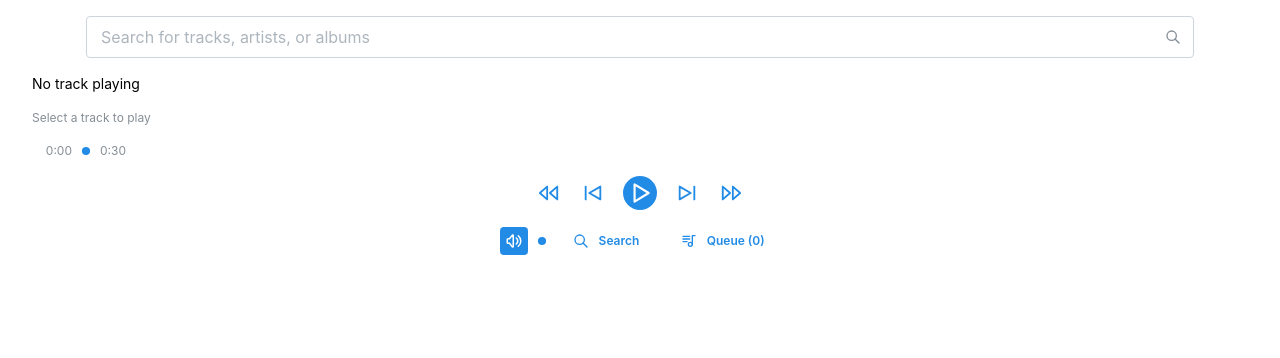
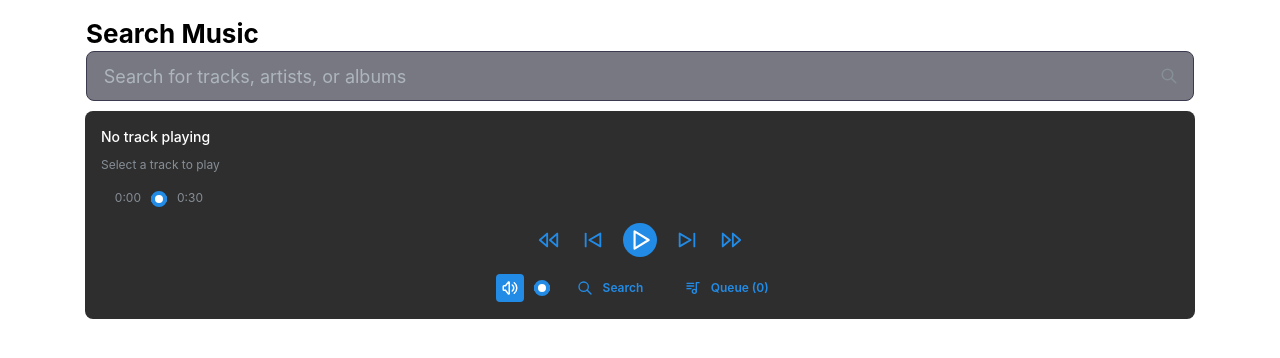
Before and after one commit to SahilChhatbar/musify, a React (Vite) app in the folder musify/: page /search in a window 1280 px wide. Shown: the top 358 px of the page. Built offline with nearby package versions, Linux system fonts and the light colour scheme.

Commit message:
UI changes

```diff
--- a/musify/src/layout/AppShellLayout.tsx
+++ b/musify/src/layout/AppShellLayout.tsx
@@ -1,6 +1,6 @@
 import { AppShell, Box } from "@mantine/core";
 import { Outlet } from "react-router-dom";
-import  MusicPlayer  from "../pages/home/components/Player";
+import MusicPlayer from "../pages/home/components/Player";
 import { useNavigate } from "react-router-dom";
 
 const AppShellLayout = () => {
@@ -11,14 +11,17 @@ const AppShellLayout = () => {
   };
 
   return (
-    <AppShell className="bg-black text-white" padding="md">
+    <AppShell
+      className="min-h-screen"
+      padding="md"
+    >
       <AppShell.Main
-        className="bg-gradient-to-b from-gray-900 to-black rounded-md"
+        className="rounded-md overflow-hidden relative pb-36"
       >
-        <Box className="h-full overflow-auto p-4 pb-32">
+        <Box className="h-full overflow-auto p-6">
           <Outlet />
         </Box>
-        <Box className="fixed bottom-0 left-0 right-0 p-4 bg-gray-700 border-t border-gray-200 z-10">
+        <Box className="fixed bottom-0 left-0 right-0 px-6 py-4 border-t border-gray-800 shadow-lg z-10">
           <MusicPlayer onSearch={handleSearchClick} />
         </Box>
       </AppShell.Main>
--- a/musify/src/pages/home/components/Player.tsx
+++ b/musify/src/pages/home/components/Player.tsx
@@ -63,9 +63,16 @@ const MusicPlayer = ({ onSearch }: MusicPlayerProps) => {
   }, [playerState.volume]);
 
   return (
-    <Paper p="md" radius="md" className="bg-gray-900 border border-gray-800">
+    <Paper
+      p="md"
+      radius="md"
+      w={1110}
+      mx="auto"
+      bg="dark"
+      c="white"
+    >
       <Stack gap="md">
-        <Group justify="apart">
+        <Group justify="apart" className="pb-1">
           <Group>
             {playerState?.currentTrack ? (
               <>
@@ -79,8 +86,8 @@ const MusicPlayer = ({ onSearch }: MusicPlayerProps) => {
                   radius="md"
                   alt={playerState?.currentTrack?.title}
                  />
-                <Stack>
-                  <Text size="sm" fw={500} className="truncate max-w-xs">
+                <Stack gap="xs">
+                  <Text size="sm" fw={600} className="truncate max-w-xs">
                     {playerState?.currentTrack?.title}
                   </Text>
                   <Text size="xs" c="dimmed">
@@ -90,8 +97,8 @@ const MusicPlayer = ({ onSearch }: MusicPlayerProps) => {
               </>
             ) : (
               <Group>
-                <Stack>
-                  <Text size="sm">No track playing</Text>
+                <Stack gap="xs">
+                  <Text size="sm" fw={500}>No track playing</Text>
                   <Text size="xs" c="dimmed">
                     Select a track to play
                   </Text>
@@ -101,8 +108,8 @@ const MusicPlayer = ({ onSearch }: MusicPlayerProps) => {
           </Group>
           {playerState.queue.length > 0 && (
             <Group>
-              <IconPlaylist size={16} />
-              <Badge size="sm" radius="sm">
+              <IconPlaylist size={16}  />
+              <Badge size="sm" radius="sm" color="blue" variant="light">
                 {playerState?.queue?.length} in queue
               </Badge>
             </Group>
@@ -115,7 +122,7 @@ const MusicPlayer = ({ onSearch }: MusicPlayerProps) => {
           <Slider
             value={(playerState?.currentTime / duration) * 100}
             className="flex-1"
-            size="xs"
+            color="blue"
           />
           <Text size="xs" c="dimmed" w={40}>
             {formatTime(duration)}
@@ -140,15 +147,14 @@ const MusicPlayer = ({ onSearch }: MusicPlayerProps) => {
           </ActionIcon>
           <ActionIcon
             size="lg"
-            className="bg-blue-600 hover:bg-blue-700"
             radius="xl"
             onClick={togglePlay}
             title={playerState?.isPlaying ? "Pause" : "Play"}
           >
             {playerState?.isPlaying ? (
-              <IconPlayerPause size={26} />
+              <IconPlayerPause size={26} className="text-white" />
             ) : (
-              <IconPlayerPlay size={26} />
+              <IconPlayerPlay size={26} className="text-white" />
             )}
           </ActionIcon>
           <ActionIcon
@@ -168,7 +174,7 @@ const MusicPlayer = ({ onSearch }: MusicPlayerProps) => {
             <IconPlayerTrackNext size={22} />
           </ActionIcon>
         </Group>
-        <Group justify="center">
+        <Group justify="center" className="pt-1">
           <Group gap="xs">
             <ActionIcon
               onClick={toggleMute}
@@ -179,8 +185,7 @@ const MusicPlayer = ({ onSearch }: MusicPlayerProps) => {
             <Slider
               value={playerState.volume * 100}
               onChange={(value) => handleVolumeChange(value)}
-              size="xs"
-              className="w-24"
+              color="blue"
             />
           </Group>
           <Button
@@ -197,7 +202,6 @@ const MusicPlayer = ({ onSearch }: MusicPlayerProps) => {
             variant="subtle"
             leftSection={<IconPlaylist size={16} />}
             onClick={() => (window.location.href = "/queue")}
-            title="View queue"
             >
             Queue ({playerState.queue.length})
           </Button>
--- a/musify/src/pages/home/components/Queue.tsx
+++ b/musify/src/pages/home/components/Queue.tsx
@@ -10,6 +10,7 @@ import {
   Center,
   Alert,
   Progress,
+  Box,
 } from "@mantine/core";
 import {
   IconPlayerPlay,
@@ -17,6 +18,8 @@ import {
   IconAlertCircle,
   IconPlayerSkipForward,
   IconPlayerSkipBack,
+  IconPlaylistX,
+  IconMusic,
 } from "@tabler/icons-react";
 import { usePlayerContext } from "../../../context/PlayerContext";
 import { formatTime } from "../../../util/formatTime";
@@ -34,37 +37,48 @@ const Queue = () => {
 
   const calculateProgress = () => {
     if (!playerState?.currentTrack) return 0;
-    return (playerState.currentTime / playerState.currentTrack.duration) * 100;
+    const duration = playerState.currentTrack.duration || 30;
+    return (playerState.currentTime / duration) * 100;
   };
 
   return (
-    <Container size="lg" className="mb-32">
+    <Container size="lg">
       <Stack gap="lg">
         {notification && notification.type === "error" && (
           <Alert icon={<IconAlertCircle size={16} />} title="Error" color="red">
             {notification.message}
           </Alert>
         )}
-        <Group justify="apart">
-          <Title order={2}>Queue</Title>
+        <Group justify="space-between">
+          <Title order={2} >Your Queue</Title>
           {playerState?.queue?.length > 0 && (
-            <Button variant="subtle" c="red" onClick={clearQueue}>
+            <Button
+              variant="subtle"
+              color="red"
+              onClick={clearQueue}
+              leftSection={<IconPlaylistX size={16} />}
+            >
               Clear Queue
             </Button>
           )}
         </Group>
         {playerState?.currentTrack && (
-          <>
+          <Box>
             <Title order={4}>Now Playing</Title>
-            <Card padding="md" radius="md" className="bg-gray-800">
+            <Card
+              padding="md"
+              radius="md"
+            >
               <Stack>
-                <Group justify="apart">
+                <Group justify="space-between">
                   <Group>
-                    <Stack>
                     <Button
-                        variant="subtle"
+                      variant="light"
+                      color="blue"
                       onClick={togglePlay}
                       title={playerState.isPlaying ? "Pause" : "Play"}
+                      radius="xl"
+                      size="sm"
                       >
                       {playerState.isPlaying ? (
                         <IconPlayerPause size={16} />
@@ -72,9 +86,8 @@ const Queue = () => {
                         <IconPlayerPlay size={16} />
                       )}
                     </Button>
-                    </Stack>
-                    <Stack>
-                      <Text fw={500}>{playerState?.currentTrack?.title}</Text>
+                    <Stack gap="xs">
+                      <Text fw={600} >{playerState?.currentTrack?.title}</Text>
                       <Text size="sm" c="dimmed">
                         {playerState?.currentTrack?.artist?.name}
                       </Text>
@@ -97,54 +110,61 @@ const Queue = () => {
                     </Button>
                   </Group>
                 </Group>
-                <Group>
-                  <Text size="xs" c="dimmed">
+                <Group className="pt-2">
+                  <Text size="xs" c="dimmed" w={40} ta="right">
                     {formatTime(playerState?.currentTime)}
                   </Text>
                   <Progress
                     value={calculateProgress()}
-                    className="flex-1"
-                    size="xs"
+                    size="sm"
                     color="blue"
+                    radius="xl"
                   />
-                  <Text size="xs" c="dimmed">
+                  <Text size="xs" c="dimmed" w={40}>
                     {formatTime(playerState?.currentTrack?.duration)}
                   </Text>
                 </Group>
               </Stack>
             </Card>
-          </>
+          </Box>
         )}
         {playerState?.queue?.length > 0 ? (
-          <>
+          <Box mb={10}>
             <Divider />
-            <Title order={4}>Next Up</Title>
-            <Stack gap="sm">
+            <Title order={4} mt={10}>Next Up</Title>
+            <Stack gap="md">
               {playerState.queue.map((item, index) => (
                 <Card
                   key={`${item?.track?.id}-${index}`}
                   padding="md"
                   radius="md"
-                  className="bg-gray-800 hover:bg-gray-700 transition-cs"
+                  shadow="md"
                   >
-                  <Group justify="apart">
+                  <Group justify="space-between">
                     <Group>
-                      <Text size="sm" c="dimmed" className="w-6">
+                      <Text
+                        size="sm"
+                       >
                         {index + 1}
                       </Text>
-                      <Text fw={500}>{item.track.title}</Text>
+                      <Stack gap="xs">
+                        <Text fw={500} >{item.track.title}</Text>
                         <Text size="sm" c="dimmed">
                           {item?.track?.artist?.name}
                         </Text>
+                      </Stack>
                     </Group>
                     <Group gap="sm">
                       <Text size="sm" c="dimmed">
                         {formatTime(item?.track?.duration)}
                       </Text>
                       <Button
-                        variant="subtle"
+                        variant="light"
+                        color="blue"
                         onClick={() => playTrack(item?.track)}
                         title="Play this track"
+                        radius="xl"
+                        size="sm"
                        >
                         <IconPlayerPlay size={16} />
                       </Button>
@@ -153,14 +173,22 @@ const Queue = () => {
                 </Card>
               ))}
             </Stack>
-          </>
+          </Box>
         ) : (
-          <Center>
-            <Stack>
-              <Text c="dimmed">Your queue is empty</Text>
-              <Text size="sm" c="dimmed" className="mt-2">
+          <Center mb={10}>
+            <Stack align="center">
+              <IconMusic size={48} className="text-gray-600 mb-2" />
+              <Text c="dimmed" fw={500}>Your queue is empty</Text>
+              <Text size="sm" c="dimmed">
                 Search for tracks and add them to your queue
               </Text>
+              <Button
+                variant="light"
+                color="blue"
+                onClick={() => window.location.href = "/search"}
+              >
+                Browse Music
+              </Button>
             </Stack>
           </Center>
         )}
--- a/musify/src/pages/home/components/Search.tsx
+++ b/musify/src/pages/home/components/Search.tsx
@@ -11,6 +11,7 @@ import {
   Loader,
   Center,
   Notification,
+  Title,
 } from "@mantine/core";
 import {
   IconSearch,
@@ -42,7 +43,7 @@ const Search = () => {
   };
 
   return (
-    <Container size="lg">
+    <Container size="lg" mb={10}>
       {notification && (
         <Notification
           title={notification.type === "success" ? "Success" : "Error"}
@@ -51,26 +52,33 @@ const Search = () => {
           }
           color={notification.type === "success" ? "green" : "red"}
           onClose={() => {}}
-          className="mb-4"
            >
           {notification.message}
         </Notification>
       )}
+      <Title order={2} className="mb-4 text-white">Search Music</Title>
       <TextInput
         placeholder="Search for tracks, artists, or albums"
-        rightSection={<IconSearch size={16} />}
+        rightSection={<IconSearch size={18} className="text-gray-400" />}
         value={searchTerm}
         onChange={handleSearchChange}
-        className="mb-4"
-        size="md"
+        size="lg"
+        radius="md"
+        styles={{
+          input: {
+            backgroundColor: "rgba(30, 31, 48, 0.6)",
+            borderColor: "#3b3b4f",
+            color: "white"
+          }
+        }}
       />
       {isLoading && debouncedSearchTerm.length > 1 && (
-        <Center>
-          <Loader />
+        <Center className="py-12">
+          <Loader color="blue" size="lg" />
         </Center>
       )}
       {error && (
-        <Text c="red" className="text-center p-4">
+        <Text c="red" className="text-center p-8 bg-gray-800 rounded-lg">
           An error occurred while searching. Please try again.
         </Text>
       )}
@@ -78,48 +86,54 @@ const Search = () => {
         !error &&
         data?.data?.length === 0 &&
         debouncedSearchTerm.length > 1 && (
+          <Center className="py-12">
             <Text c="dimmed" className="text-center p-4">
               No results found for "{debouncedSearchTerm}"
             </Text>
+          </Center>
         )}
       {!isLoading && !error && data?.data && data.data.length > 0 && (
+        <>
+          <Text className="mb-4 text-sm text-gray-400">
+            Found {data.data.length} tracks for "{debouncedSearchTerm}"
+          </Text>
           <SimpleGrid
             cols={{ base: 1, sm: 2, md: 3 }}
-          spacing="md"
-          verticalSpacing="md"
+            spacing="lg"
+            verticalSpacing="lg"
           >
             {data.data.map((track: Track) => (
               <Card
                 key={track.id}
-              shadow="sm"
+                shadow="md"
                 padding="lg"
                 radius="md"
-              className="bg-gray-800 hover:bg-gray-700 transition-cs"
+                style={{ borderColor: "#3b3b4f" }}
               >
                 <Card.Section>
                   <Image
                     src={track?.album?.cover_medium || "/api/placeholder/300/300"}
-                  height={160}
+                    height={180}
                     alt={track?.title}
                    />
                 </Card.Section>
                 <Group justify="apart" mt="md" mb="xs">
-                <Text fw={500} lineClamp={1}>
+                  <Text fw={600} lineClamp={1} className="text-white">
                     {track?.title}
                   </Text>
                 </Group>
-              <Text size="sm" c="dimmed" lineClamp={1}>
+                <Text size="sm" c="dimmed" lineClamp={1} className="mb-4">
                   {track?.artist?.name}
                 </Text>
                 <Group justify="space-between" mt="md">
-                <Text size="sm" c="dimmed">
+                  <Text size="sm" c="dimmed" className="bg-gray-700 px-2 py-1 rounded">
                     {formatTime(track?.duration)}
                   </Text>
                   <Group>
                     <Button
                       leftSection={<IconPlayerPlay size={16} />}
-                    variant="light"
-                    c="blue"
+                      variant="filled"
+                      color="blue"
                       onClick={() => playTrack(track)}
                       >
                       Play
@@ -136,6 +150,7 @@ const Search = () => {
               </Card>
             ))}
           </SimpleGrid>
+        </>
       )}
     </Container>
   );
```
Lines whose indentation alone changed are shown as unchanged.
